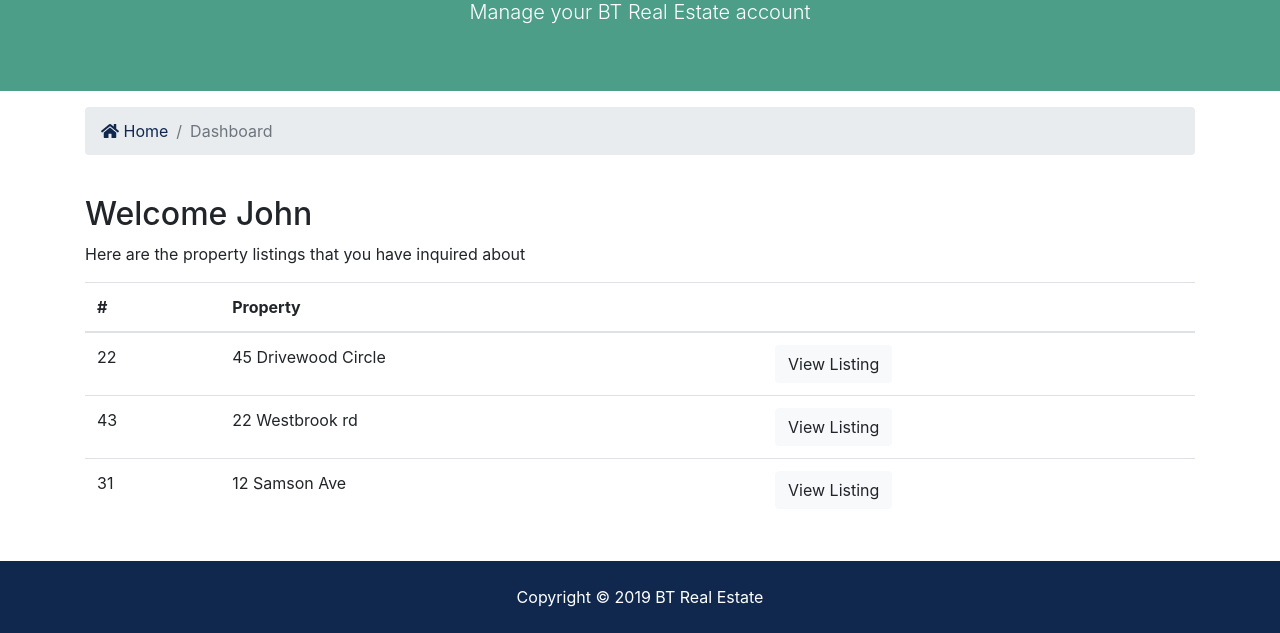
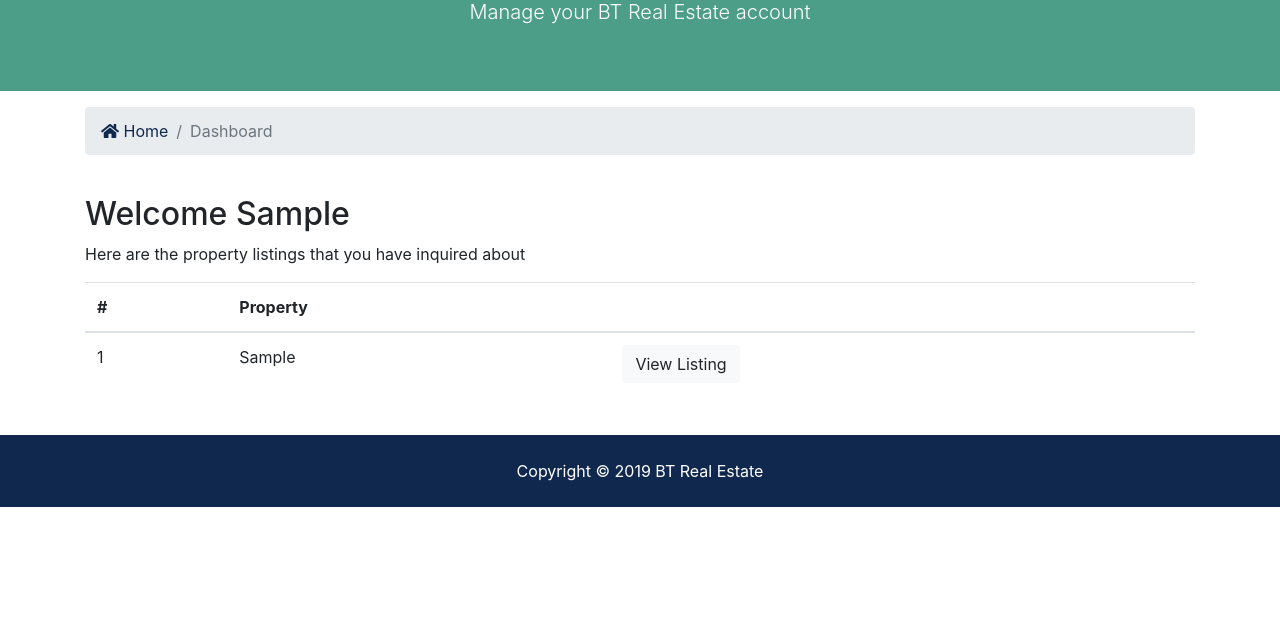
Before and after one commit to calcantara35/btre_project, a Django app: page /accounts/dashboard in a window 1280 px wide. Shown: the part 254-887 px from the top of the page. After the commit the page ends 761 px from the top, so only its background shows below. Run offline with Django 3.2, Linux system fonts and the light colour scheme; a user stored in the database is signed in; tables that the repository leaves empty hold one stand-in row (values such as "Sample post"); some libraries are stand-ins or nearby versions.

Commit message:
finished dashboard functionality and changed email host password to #####

```diff
--- a/accounts/views.py
+++ b/accounts/views.py
@@ -1,6 +1,7 @@
 from django.shortcuts import render, redirect
 from django.contrib import messages, auth
 from django.contrib.auth.models import User
+from contacts.models import Contact
 
 
 def register(request):
@@ -75,4 +76,10 @@ def logout(request):
 
 
 def dashboard(request):
-    return render(request, 'accounts/dashboard.html')
+    user_contacts = Contact.objects.order_by(
+        '-contact_date').filter(user_id=request.user.id)
+
+    context = {
+        'contacts': user_contacts
+    }
+    return render(request, 'accounts/dashboard.html', context)
--- a/btre/settings.py
+++ b/btre/settings.py
@@ -146,5 +146,5 @@ MESSAGE_TAGS = {
 EMAIL_HOST = 'smtp.gmail.com'
 EMAIL_PORT = 587
 EMAIL_HOST_USER = 'calcantara727@gmail.com'
-EMAIL_HOST_PASSWORD = 'ZarSony1234!'
+EMAIL_HOST_PASSWORD = '######'
 EMAIL_USE_TLS = True
--- a/templates/accounts/dashboard.html
+++ b/templates/accounts/dashboard.html
@@ -32,7 +32,8 @@
   <div class="container">
     <div class="row">
       <div class="col-md-12">
-        <h2>Welcome John</h2>
+        <h2>Welcome {{ user.first_name }}</h2>
+        {% if contacts %}
         <p>Here are the property listings that you have inquired about</p>
         <table class="table">
           <thead>
@@ -43,29 +44,20 @@
             </tr>
           </thead>
           <tbody>
+            {% for contact in contacts %}
             <tr>
-              <td>22</td>
-              <td>45 Drivewood Circle</td>
+              <td>{{ contact.id }}</td>
+              <td>{{ contact.listing }}</td>
               <td>
-                <a class="btn btn-light" href="#">View Listing</a>
+                <a class="btn btn-light" href="{% url 'listing' contact.listing_id %}">View Listing</a>
               </td>
             </tr>
-            <tr>
-              <td>43</td>
-              <td>22 Westbrook rd</td>
-              <td>
-                <a class="btn btn-light" href="#">View Listing</a>
-              </td>
-            </tr>
-            <tr>
-              <td>31</td>
-              <td>12 Samson Ave</td>
-              <td>
-                <a class="btn btn-light" href="#">View Listing</a>
-              </td>
-            </tr>
+            {%endfor%}
           </tbody>
         </table>
+        {%else%}
+        <p>You have not made any inquiries. Check out our featured listings!</p>
+        {%endif%}
       </div>
     </div>
   </div>
```
